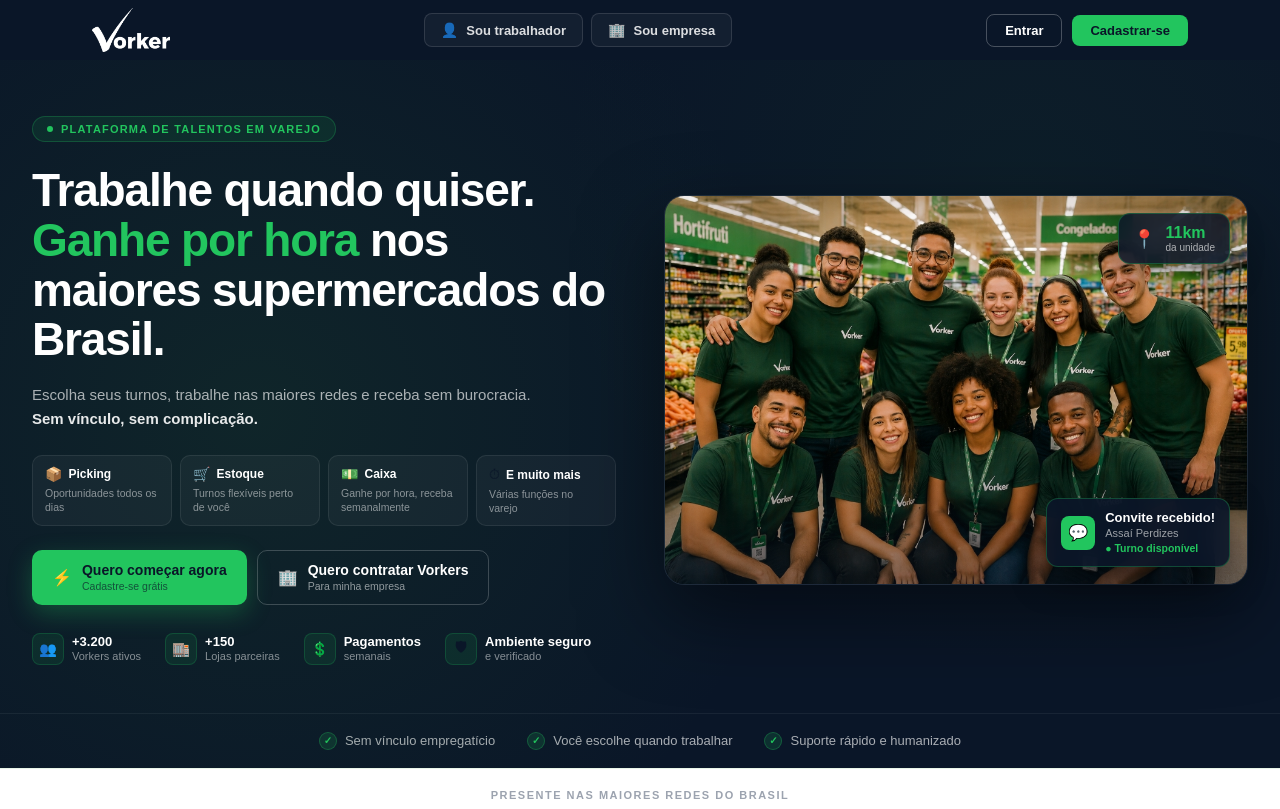
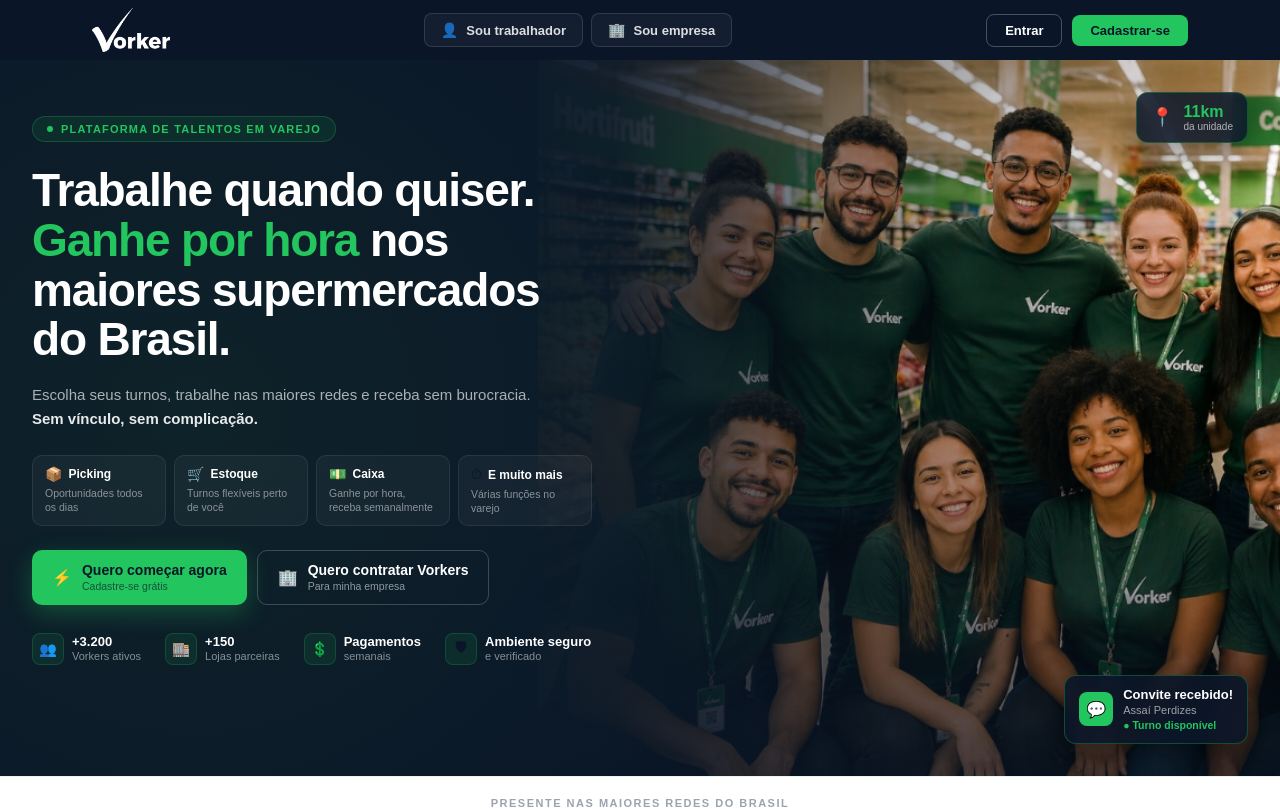
Before and after one commit to ricardofiorini-ship-it/giobbis, a React (Vite) app: page / in a window 1280 px wide. Shown: the top 809 px of the page. Built offline with nearby package versions, Linux system fonts and the light colour scheme; a web font is replaced by a local one.

Commit message:
foto da equipe como background do hero (sangra a direita)
Co-Authored-By: Claude Opus 4.7 (1M context) <noreply@anthropic.com>

```diff
--- a/src/App.jsx
+++ b/src/App.jsx
@@ -471,15 +471,19 @@ function Landing({ onNav }) {
     <div style={{overflowX:"hidden",background:"#0A1628"}}>
 
       {/* ── HERO ── */}
-      <div style={{position:"relative",overflow:"hidden"}}>
-
-        {/* Background texture */}
-        <div style={{position:"absolute",inset:0,backgroundImage:`radial-gradient(circle at 20% 50%, rgba(46,125,50,.15) 0%, transparent 50%), radial-gradient(circle at 80% 20%, rgba(46,125,50,.08) 0%, transparent 40%)`,pointerEvents:"none"}} />
-
-        <div className="vorker-hero-grid" style={{maxWidth:1280,margin:"0 auto",padding:"56px 32px 48px",display:"grid",gridTemplateColumns:"1fr 1fr",gap:48,alignItems:"center",width:"100%",position:"relative",zIndex:1}}>
-
-          {/* Left — Text */}
-          <div>
+      <div className="vorker-hero" style={{position:"relative",overflow:"hidden",minHeight:680}}>
+
+        {/* Gradient mask: dark on left fading to transparent on right */}
+        <div className="vorker-hero-mask" style={{position:"absolute",inset:0,background:"linear-gradient(90deg, #0A1628 0%, #0A1628 38%, rgba(10,22,40,.92) 48%, rgba(10,22,40,.4) 65%, rgba(10,22,40,0) 95%)",pointerEvents:"none",zIndex:1}} />
+        {/* Bottom darken for depth */}
+        <div className="vorker-hero-darken" style={{position:"absolute",inset:0,background:"linear-gradient(180deg, transparent 55%, rgba(10,22,40,.6) 100%)",pointerEvents:"none",zIndex:1}} />
+        {/* Subtle radial glow */}
+        <div className="vorker-hero-glow" style={{position:"absolute",inset:0,backgroundImage:`radial-gradient(circle at 15% 50%, rgba(46,125,50,.12) 0%, transparent 55%)`,pointerEvents:"none",zIndex:1}} />
+
+        <div className="vorker-hero-grid" style={{maxWidth:1280,margin:"0 auto",padding:"56px 32px 56px",position:"relative",zIndex:2,width:"100%"}}>
+
+          {/* Left — Text (max-width contained so photo is visible to the right) */}
+          <div className="vorker-hero-text" style={{maxWidth:560}}>
             <div style={{display:"inline-flex",alignItems:"center",gap:8,background:"rgba(34,197,94,.1)",border:"1px solid rgba(34,197,94,.25)",borderRadius:100,padding:"6px 14px",marginBottom:24}}>
               <div style={{width:6,height:6,borderRadius:3,background:"#22C55E",animation:"pulse 2s infinite"}} />
               <span style={{...B,fontSize:11,fontWeight:700,color:"#22C55E",letterSpacing:1.2,textTransform:"uppercase"}}>Plataforma de talentos em varejo</span>
@@ -554,16 +558,13 @@ function Landing({ onNav }) {
             </div>
           </div>
 
-          {/* Right — Team photo with floating badges */}
-          <div style={{position:"relative"}}>
-            <div style={{position:"relative",borderRadius:20,overflow:"hidden",boxShadow:"0 30px 80px rgba(0,0,0,.5)",border:"1px solid rgba(255,255,255,.08)"}}>
-              <img src="/equipe.jpg" alt="Equipe Vorker" style={{width:"100%",height:"auto",display:"block"}} />
-              {/* subtle dark overlay for depth */}
-              <div style={{position:"absolute",inset:0,background:"linear-gradient(180deg, transparent 60%, rgba(10,22,40,.4) 100%)",pointerEvents:"none"}} />
-            </div>
-
-            {/* Floating badge — distância (top-right) */}
-            <div className="vorker-badge-km" style={{position:"absolute",top:18,right:18,background:"rgba(10,22,40,.85)",border:"1px solid rgba(34,197,94,.3)",borderRadius:12,padding:"10px 14px",backdropFilter:"blur(12px)",display:"flex",alignItems:"center",gap:10,boxShadow:"0 12px 32px rgba(0,0,0,.4)"}}>
+        </div>
+
+        {/* Team photo — absolute right (desktop) / static below text (mobile) */}
+        <img src="/equipe.jpg" alt="Equipe Vorker" className="vorker-hero-photo" style={{position:"absolute",top:0,right:0,height:"100%",width:"58%",objectFit:"cover",objectPosition:"left center",zIndex:0}} />
+
+        {/* Floating badge — distância (top-right of hero) */}
+        <div className="vorker-badge-km" style={{position:"absolute",top:32,right:32,background:"rgba(10,22,40,.85)",border:"1px solid rgba(34,197,94,.3)",borderRadius:12,padding:"10px 14px",backdropFilter:"blur(12px)",display:"flex",alignItems:"center",gap:10,boxShadow:"0 12px 32px rgba(0,0,0,.4)",zIndex:3}}>
           <span style={{fontSize:18}}>📍</span>
           <div>
             <div style={{...H,fontSize:16,fontWeight:900,color:"#22C55E",lineHeight:1.1}}>11km</div>
@@ -571,15 +572,13 @@ function Landing({ onNav }) {
           </div>
         </div>
 
-            {/* Floating badge — convite (bottom-right) */}
-            <div className="vorker-badge-invite" style={{position:"absolute",bottom:18,right:18,background:"rgba(10,22,40,.9)",border:"1px solid rgba(34,197,94,.3)",borderRadius:12,padding:"12px 14px",backdropFilter:"blur(12px)",display:"flex",alignItems:"center",gap:10,boxShadow:"0 12px 32px rgba(0,0,0,.5)",maxWidth:280}}>
+        {/* Floating badge — convite (bottom-right of hero) */}
+        <div className="vorker-badge-invite" style={{position:"absolute",bottom:32,right:32,background:"rgba(10,22,40,.9)",border:"1px solid rgba(34,197,94,.3)",borderRadius:12,padding:"12px 14px",backdropFilter:"blur(12px)",display:"flex",alignItems:"center",gap:10,boxShadow:"0 12px 32px rgba(0,0,0,.5)",maxWidth:280,zIndex:3}}>
           <div style={{width:34,height:34,borderRadius:8,background:"#22C55E",display:"flex",alignItems:"center",justifyContent:"center",flexShrink:0,fontSize:16}}>💬</div>
           <div style={{flex:1,minWidth:0}}>
             <div style={{...H,fontSize:13,fontWeight:800,color:"#fff",lineHeight:1.15}}>Convite recebido!</div>
             <div style={{...B,fontSize:11,color:"rgba(255,255,255,.6)",marginTop:1}}>Assaí Perdizes</div>
             <div style={{...B,fontSize:10.5,color:"#22C55E",marginTop:3,fontWeight:600}}>● Turno disponível</div>
-              </div>
-            </div>
           </div>
         </div>
 
@@ -711,7 +710,9 @@ function Landing({ onNav }) {
           0%,100%{opacity:1}50%{opacity:.4}
         }
         @media(max-width:768px){
-          .vorker-hero-grid{grid-template-columns:1fr!important;gap:32px!important;padding:32px 20px 24px!important}
+          .vorker-hero{min-height:0!important}
+          .vorker-hero-grid{padding:24px 20px 0!important}
+          .vorker-hero-text{max-width:none!important}
           .vorker-h1{font-size:32px!important;line-height:1.1!important}
           .vorker-chips{grid-template-columns:1fr 1fr!important}
           .vorker-stats{grid-template-columns:1fr 1fr!important;gap:14px!important;padding:0 4px}
@@ -719,9 +720,11 @@ function Landing({ onNav }) {
           .vorker-ctas{flex-direction:column!important;align-items:stretch!important}
           .vorker-ctas>div{width:100%!important;justify-content:center!important}
           .vorker-hero-stats{gap:14px!important;justify-content:flex-start}
-          .vorker-trust{gap:14px!important;padding:16px 20px!important;flex-direction:column;align-items:flex-start!important}
-          .vorker-badge-km{top:12px!important;right:12px!important;padding:8px 12px!important}
-          .vorker-badge-invite{bottom:12px!important;right:12px!important;left:12px!important;max-width:none!important}
+          .vorker-trust{gap:10px!important;padding:14px 20px!important;flex-direction:column;align-items:flex-start!important}
+          .vorker-hero-photo{position:static!important;width:100%!important;height:auto!important;margin-top:24px;display:block;border-radius:0;object-position:center center!important}
+          .vorker-hero-mask,.vorker-hero-glow{display:none!important}
+          .vorker-hero-darken{background:linear-gradient(180deg, transparent 0%, rgba(10,22,40,.4) 100%)!important;top:auto!important;bottom:0;height:30%}
+          .vorker-badge-km,.vorker-badge-invite{display:none!important}
           .vorker-hdr-center{display:none!important}
           .hdr .vorker-greet{display:none!important}
           .hdr img{height:36px!important}
```
Lines whose indentation alone changed are shown as unchanged.
